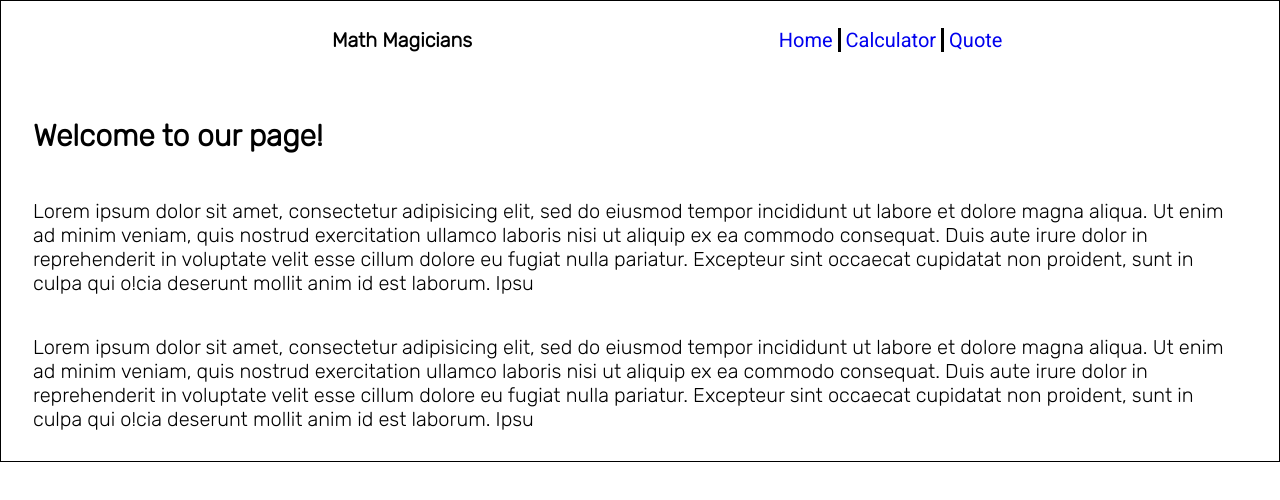
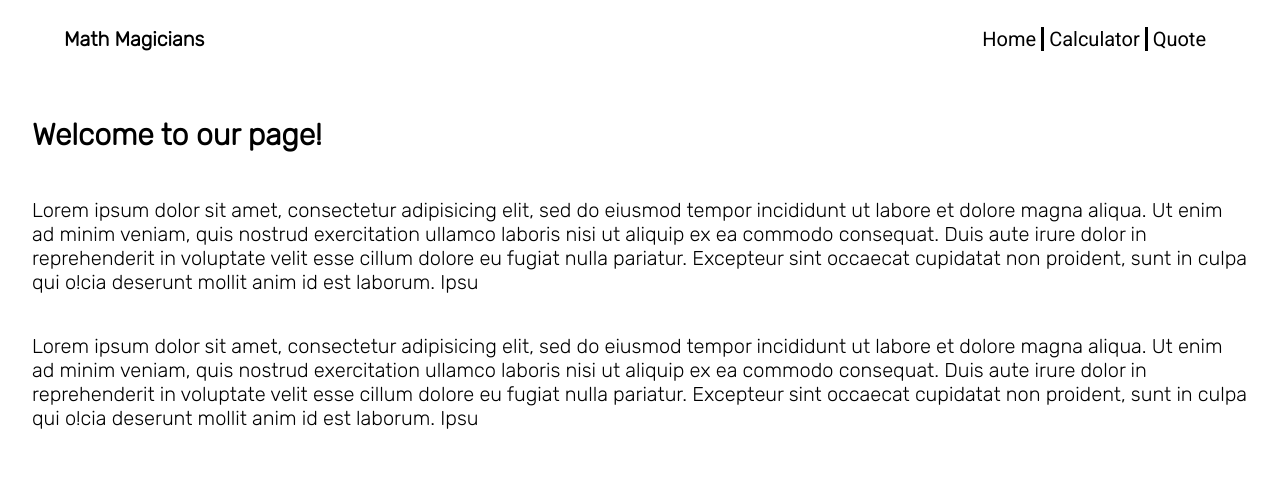
Before and after one commit to wandji20/Math-Magicians, a React (Create React App) app: page / in a window 1280 px wide. Shown: the top 500 px of the page. Built offline with nearby package versions, Linux system fonts and the light colour scheme.

Commit message:
Update styles and fix linters

```diff
--- a/src/components/Nav.js
+++ b/src/components/Nav.js
@@ -1,30 +1,31 @@
-/* eslint-disable */
-import React from 'react'
+import React from 'react';
 import { Link } from 'react-router-dom';
 
 const Nav = () => {
-  const style ={
+  const style = {
     color: 'black',
-    textDecoration: 'none'
-  }
+    textDecoration: 'none',
+  };
   return (
     <header>
       <nav>
-        <h4>Math Magicians</h4>
+        <Link style={style} to="/">
+          <h4>Math Magicians</h4>
+        </Link>
         <ul>
-          <Link className = 'nav-link' to={'/'}>
-            <li className = 'border'>Home</li>
+          <Link className="nav-link" to="/">
+            <li className="border">Home</li>
           </Link>
-          <Link className = 'nav-link' to={'./Calculator'} >
-            <li className = 'border'>Calculator</li>
+          <Link className="nav-link" to="./Calculator">
+            <li className="border">Calculator</li>
           </Link>
-          <Link className = 'nav-link' to={'/Quote'}>
+          <Link className="nav-link" to="/Quote">
             <li>Quote</li>
           </Link>
         </ul>
       </nav>
     </header>
-  )
-}
+  );
+};
 
 export default Nav;
--- a/src/components/Quote.js
+++ b/src/components/Quote.js
@@ -1,31 +1,35 @@
-/* eslint-disable */
-import React from 'react'
-import { useEffect, useState } from 'react'
+import { useRef, useEffect, useState } from 'react';
 
 const Quote = () => {
   const [quote, setQuote] = useState('');
-  const [url, setUrl] = useState('')
+  const [url, setUrl] = useState('');
+  const awaitingFetch = useRef(null);
   useEffect(() => {
-    console.log(quote)
     const getQuote = async () => {
-      const data = await fetch('https://quotes.rest/qod?language=en')
-      const response = await data.json()
-      console.log(response.contents.quotes[0])
+      const data = await fetch('https://quotes.rest/qod?language=en');
+      const response = await data.json();
       if (response.contents) {
-        setQuote(response.contents.quotes[0].quote)
-        setUrl(response.contents.quotes[0].background)
+        setQuote(response.contents.quotes[0].quote);
+        setUrl(response.contents.quotes[0].background);
+        awaitingFetch.current.remove();
       }
-    }
-    getQuote()
-  })
+    };
+    getQuote();
+  }, []);
 
   return (
-    <div className = 'quote'>
-      <img className = 'quote-img' src={url} alt="" />
-      <h2 className = 'quote-text'>{quote}</h2>
+    <div className="quote">
+      <div ref={awaitingFetch}>
+        <p id="" className="awaiting-fetch">
+          Fetching...
+        </p>
+        <p id="loading" />
+      </div>
+      <img className="quote-img" src={url} alt="" />
+      <h2 className="quote-text">{quote}</h2>
 
     </div>
-  )
-}
+  );
+};
 
 export default Quote;
--- a/src/index.css
+++ b/src/index.css
@@ -5,7 +5,6 @@ body {
   font-family: "Rubik", sans-serif;
   padding: 0;
   margin: 0;
-  border: 1px solid;
 }
 
 #root {
@@ -16,25 +15,27 @@ body {
 }
 
 .container {
-  /* margin: 30px auto; */
   border: 1px solid;
   width: 700px;
 }
+
 header {
   width: 100%;
+  display: flex;
+  justify-content: center;
 }
 
 nav {
-  width: 100%;
+  width: 90%;
   display: flex;
-  justify-content: flex-end;
+  justify-content: space-between;
   align-items: center;
 }
 
 ul {
   width: 60%;
   display: flex;
-  justify-content: center;
+  justify-content: flex-end;
   align-items: center;
   list-style-type: none;
 }
@@ -43,6 +44,7 @@ li {
   padding-right: 5px;
   margin-right: 5px;
 }
+
 .border {
   border-right: 3px solid black;
 }
@@ -80,28 +82,10 @@ li {
 }
 
 .btn {
-  /* width: 25%; */
   height: 100px;
   margin: auto;
   text-align: center;
   background-color: #ddd;
-  display: flex;
-  justify-content: center;
-  align-items: center;
-  font-size: 40px;
-  border: solid #aaa;
-}
-
-/* .zero {
-  width: 50%;
-} */
-
-.op-btn {
-  width: 25%;
-  height: 100px;
-  margin: auto;
-  text-align: center;
-  background-color: #fd8d0e;
   display: flex;
   justify-content: center;
   align-items: center;
@@ -130,6 +114,7 @@ li {
 .nav-link {
   font-family: "Roboto", sans-serif;
   text-decoration: none;
+  color: #000;
   font-size: 20px;
   transition: 0.75s;
 }
@@ -138,5 +123,22 @@ li {
   font-size: 30px;
 }
 
-@media only screen and (min-width: 992px) {
+#loading {
+  width: 2rem;
+  height: 2rem;
+  border: 5px solid #f3f3f3;
+  border-top: 6px solid #1d1c1f;
+  border-radius: 100%;
+  margin: auto;
+  animation: spin 1s infinite linear;
 }
+
+@keyframes spin {
+  from {
+    transform: rotate(0deg);
+  }
+
+  to {
+    transform: rotate(360deg);
+  }
+}
--- a/src/index.js
+++ b/src/index.js
@@ -1,7 +1,7 @@
 import ReactDOM from 'react-dom';
 import React from 'react';
 import './index.css';
-// import Nav from './components/Nav';
+
 import Routes from './components/Routes';
 
 ReactDOM.render(
```
